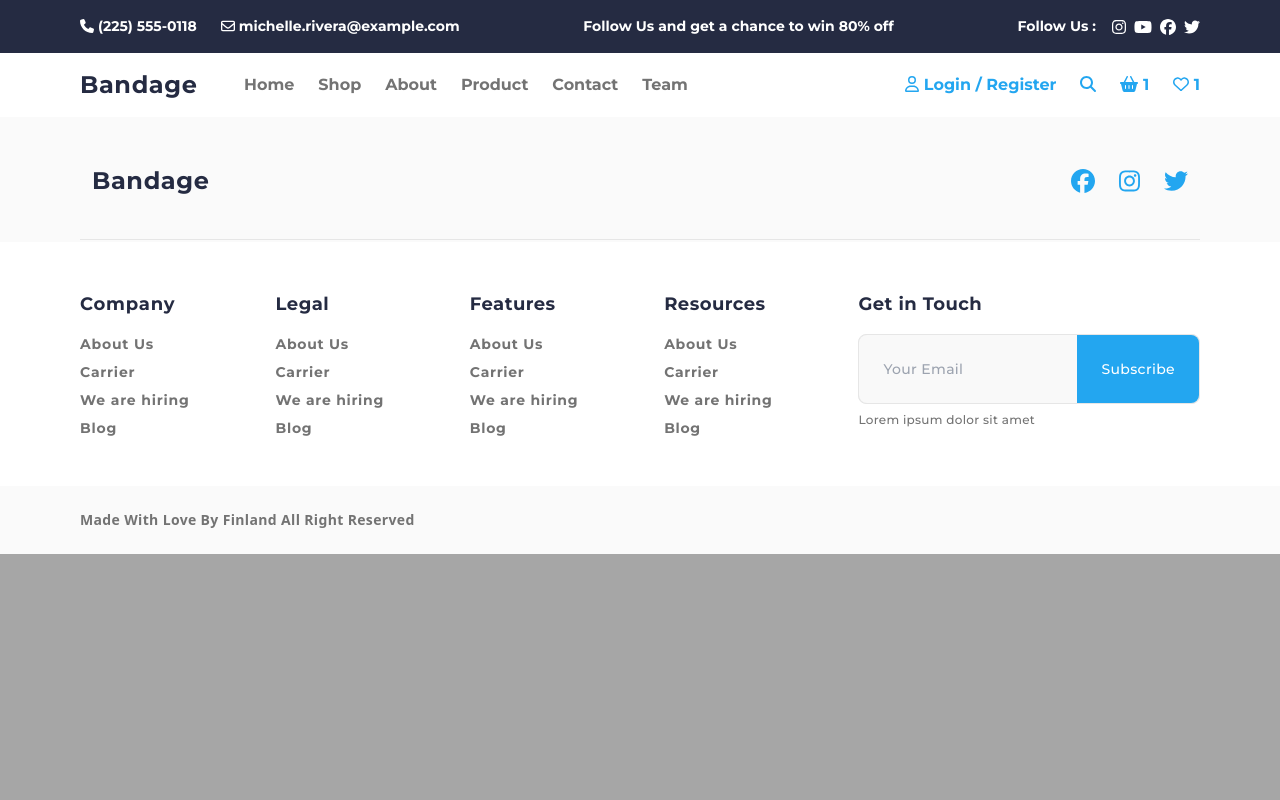
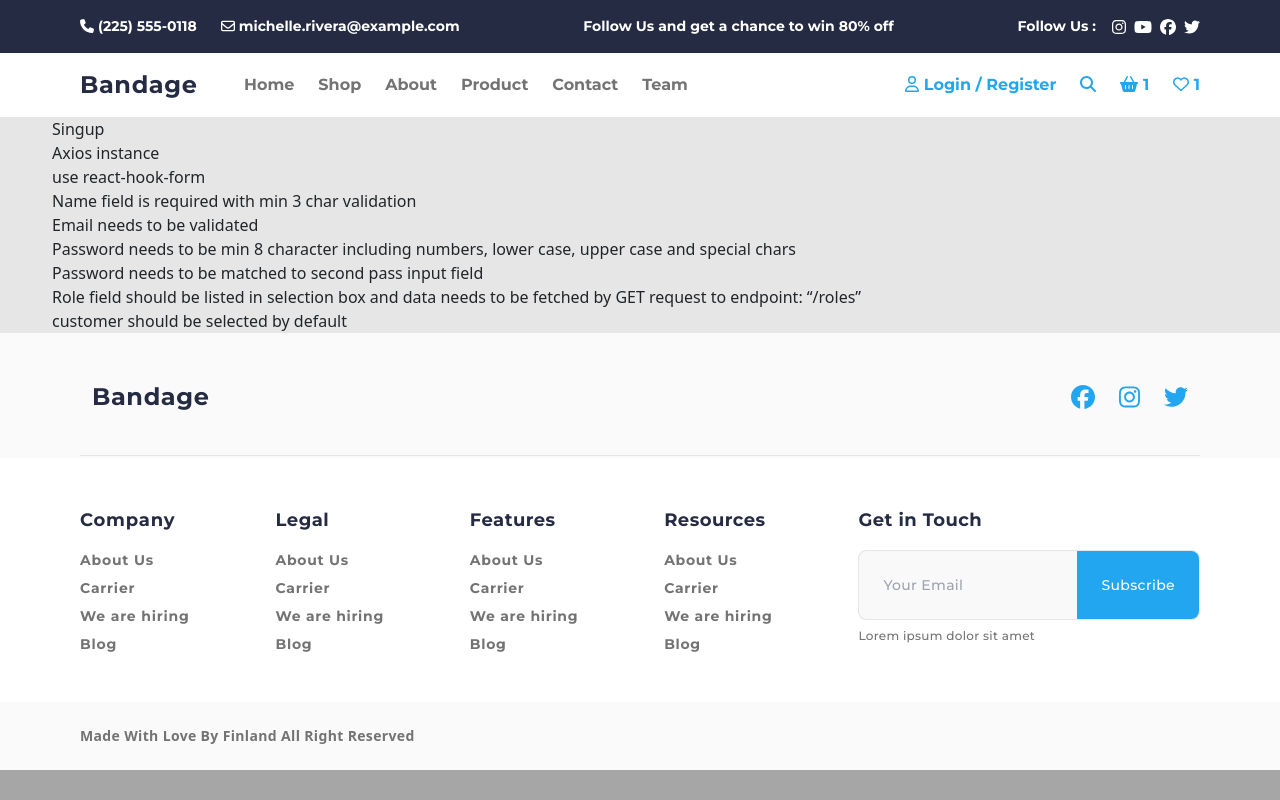
Before and after one commit to MuhsinCanY/e-commerce, a React (Vite) app: page /signup in a window 1280 px wide. Built offline with nearby package versions, Linux system fonts and the light colour scheme.

Commit message:
folder structure update

```diff
--- a/src/App.jsx
+++ b/src/App.jsx
@@ -1,15 +1,11 @@
 import 'bootstrap/dist/css/bootstrap.min.css'
 import './App.css'
-import Header from './component/Common/Header'
-import PageContent from './component/Common/PageContent'
-import Footer from './component/Common/Footer'
+import Main from './layout/Main'
 
 function App() {
   return (
     <>
-      <Header />
-      <PageContent />
-      <Footer />
+      <Main />
     </>
   )
 }
--- a/src/component/Common/Header.jsx
+++ b/src/layout/Header.jsx
@@ -77,7 +77,8 @@ export default function Header() {
           </div>
           <div className="flex gap-6 items-center text-t-1">
             <p className="min-w-max">
-              <FontAwesomeIcon icon={faUser} /> Login / Register
+              <FontAwesomeIcon icon={faUser} /> <Link to="/login">Login</Link> /{' '}
+              <Link to="/signup">Register</Link>
             </p>
             <p>
               <FontAwesomeIcon icon={faMagnifyingGlass} />
--- /dev/null
+++ b/src/layout/Main.jsx
@@ -0,0 +1,13 @@
+import Header from './Header'
+import PageContent from './PageContent'
+import Footer from './Footer'
+
+export default function Main() {
+  return (
+    <div>
+      <Header />
+      <PageContent />
+      <Footer />
+    </div>
+  )
+}
--- a/src/component/Common/PageContent.jsx
+++ b/src/layout/PageContent.jsx
@@ -1,10 +1,11 @@
 import { Route, Switch } from 'react-router-dom/cjs/react-router-dom.min'
-import Home from '../../pages/Home'
-import About from '../../pages/About'
-import Shop from '../../pages/Shop'
-import Contact from '../../pages/Contact'
-import Team from '../../pages/Team'
-import Product from '../../pages/Product'
+import Home from '../pages/Home'
+import About from '../pages/About'
+import Shop from '../pages/Shop'
+import Contact from '../pages/Contact'
+import Team from '../pages/Team'
+import Product from '../pages/Product'
+import Singup from '../pages/Singup'
 
 export default function PageContent() {
   return (
@@ -27,6 +28,9 @@ export default function PageContent() {
       <Route path="/product" exact>
         <Product />
       </Route>
+      <Route path="/signup" exact>
+        <Singup />
+      </Route>
     </Switch>
   )
 }
--- /dev/null
+++ b/src/pages/Singup.jsx
@@ -0,0 +1,25 @@
+import React from 'react'
+
+export default function Singup() {
+  return (
+    <div className="bg-[#e6e6e6]">
+      <div className="container">
+        <div>Singup</div>
+        <div>Axios instance</div>
+        <div>use react-hook-form</div>
+        <div>Name field is required with min 3 char validation</div>
+        <div>Email needs to be validated</div>
+        <div>
+          Password needs to be min 8 character including numbers, lower case,
+          upper case and special chars
+        </div>
+        <div>Password needs to be matched to second pass input field</div>
+        <div>
+          Role field should be listed in selection box and data needs to be
+          fetched by GET request to endpoint: “/roles”
+        </div>
+        <div>customer should be selected by default</div>
+      </div>
+    </div>
+  )
+}
```
Also changed, not shown: src/layout/Footer.jsx (renamed from src/component/Common/Footer.jsx).
